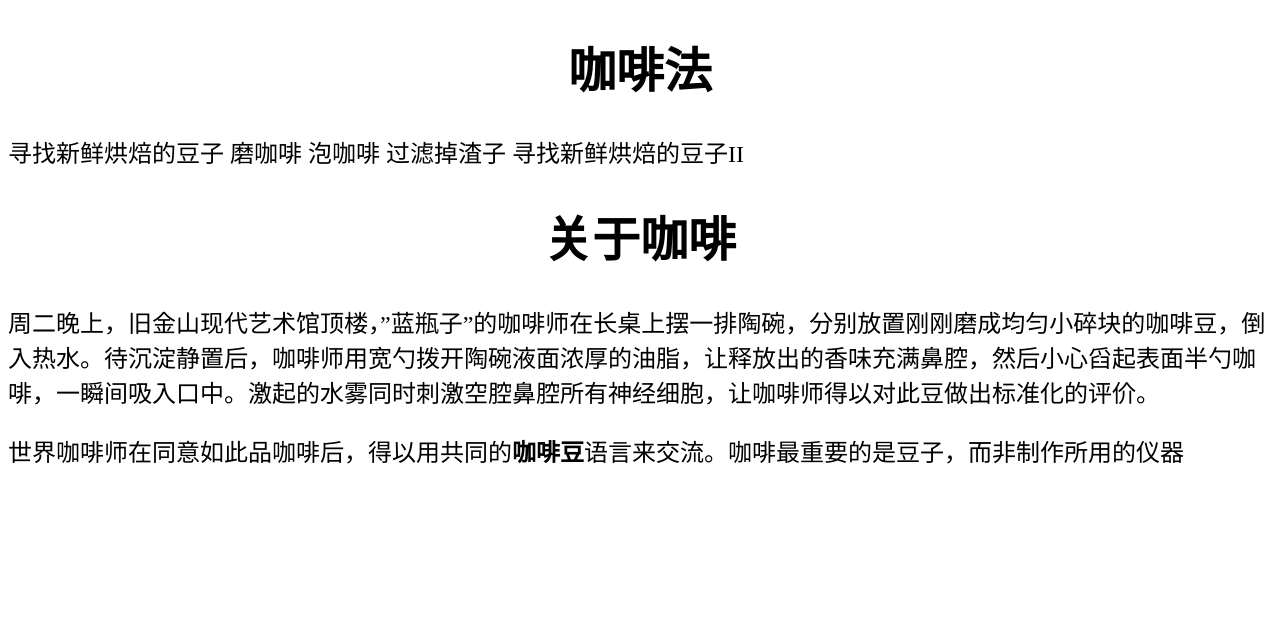
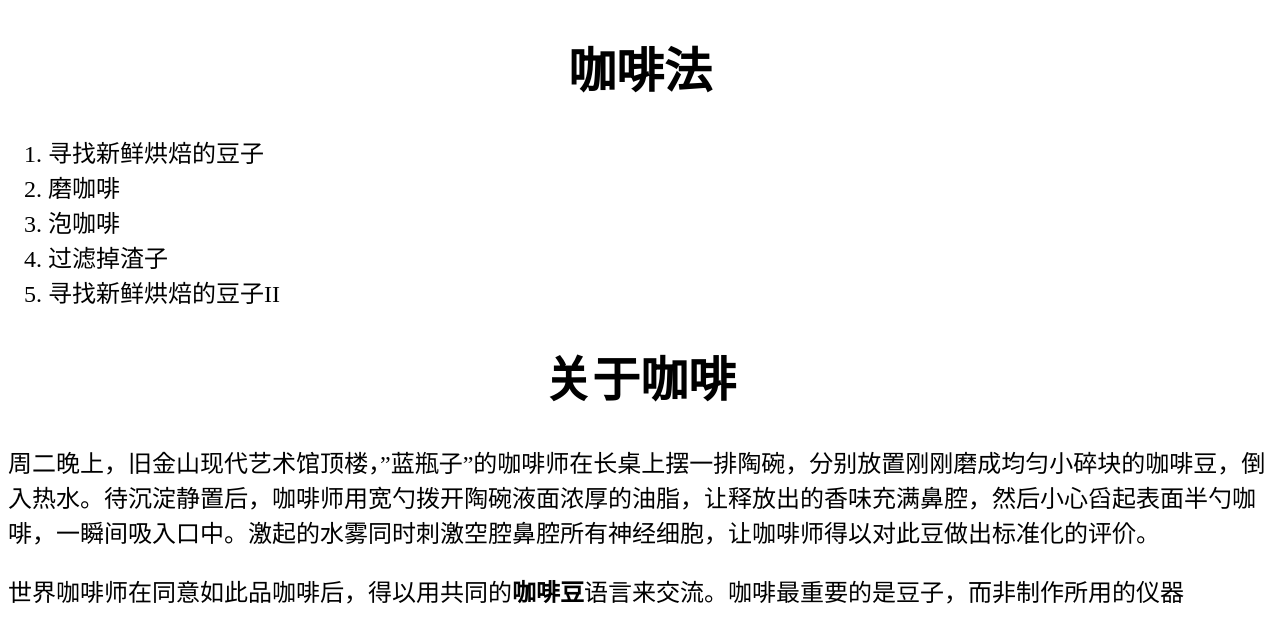
Before and after one commit to pspEgg/cohi, a Jekyll site: the page built from index.md, in a window 1280 px wide. Shown: the top 643 px of the page. Built offline with Jekyll 4.4.1, drawn with Linux system fonts in a browser that asks for light colours; some of the changed lines change nothing that is shown.

Commit message:
fix list:

```diff
--- a/index.md
+++ b/index.md
@@ -5,11 +5,11 @@ layout: default
 
 # 咖啡法
 
-寻找新鲜烘焙的豆子
-磨咖啡
-泡咖啡
-过滤掉渣子
-寻找新鲜烘焙的豆子II
+1. 寻找新鲜烘焙的豆子
+2. 磨咖啡
+3. 泡咖啡
+4. 过滤掉渣子
+5. 寻找新鲜烘焙的豆子II
 
 # 关于咖啡
 
```
